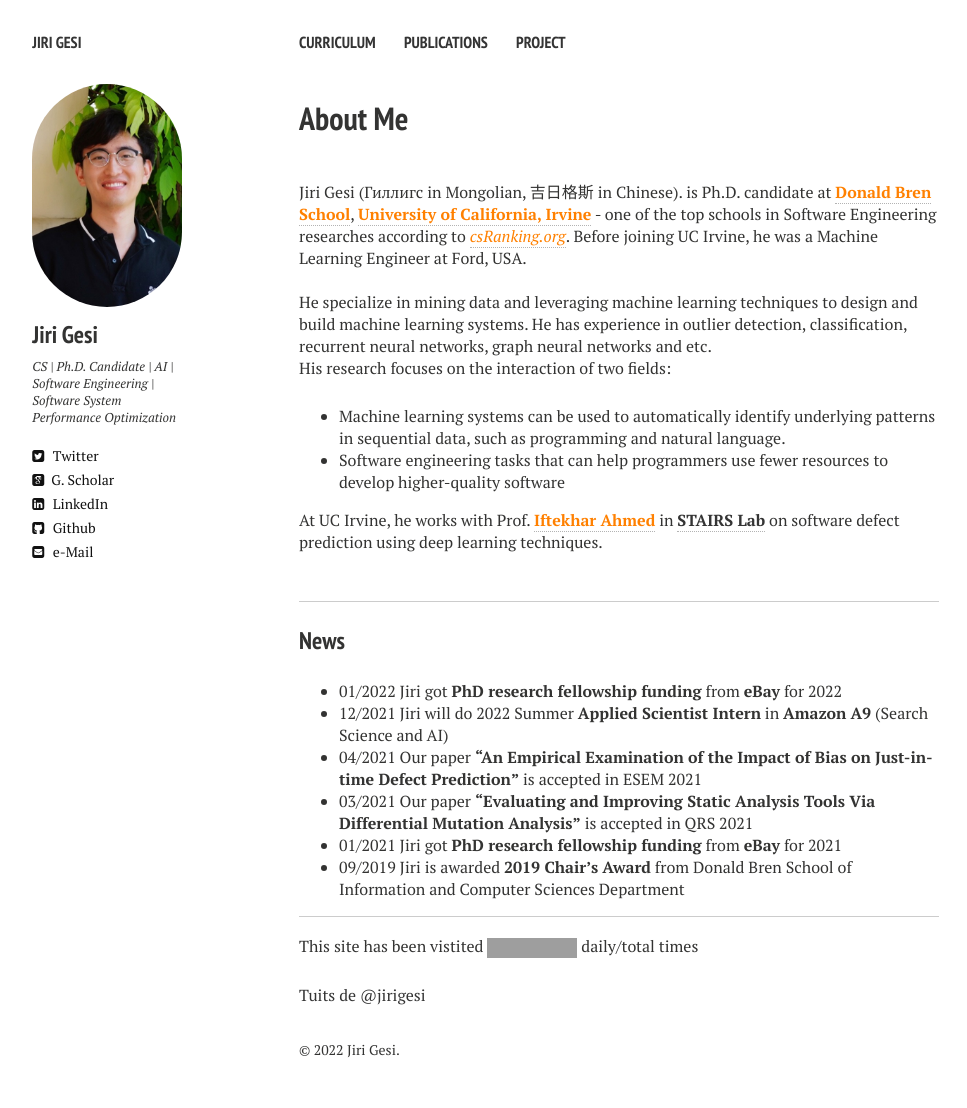
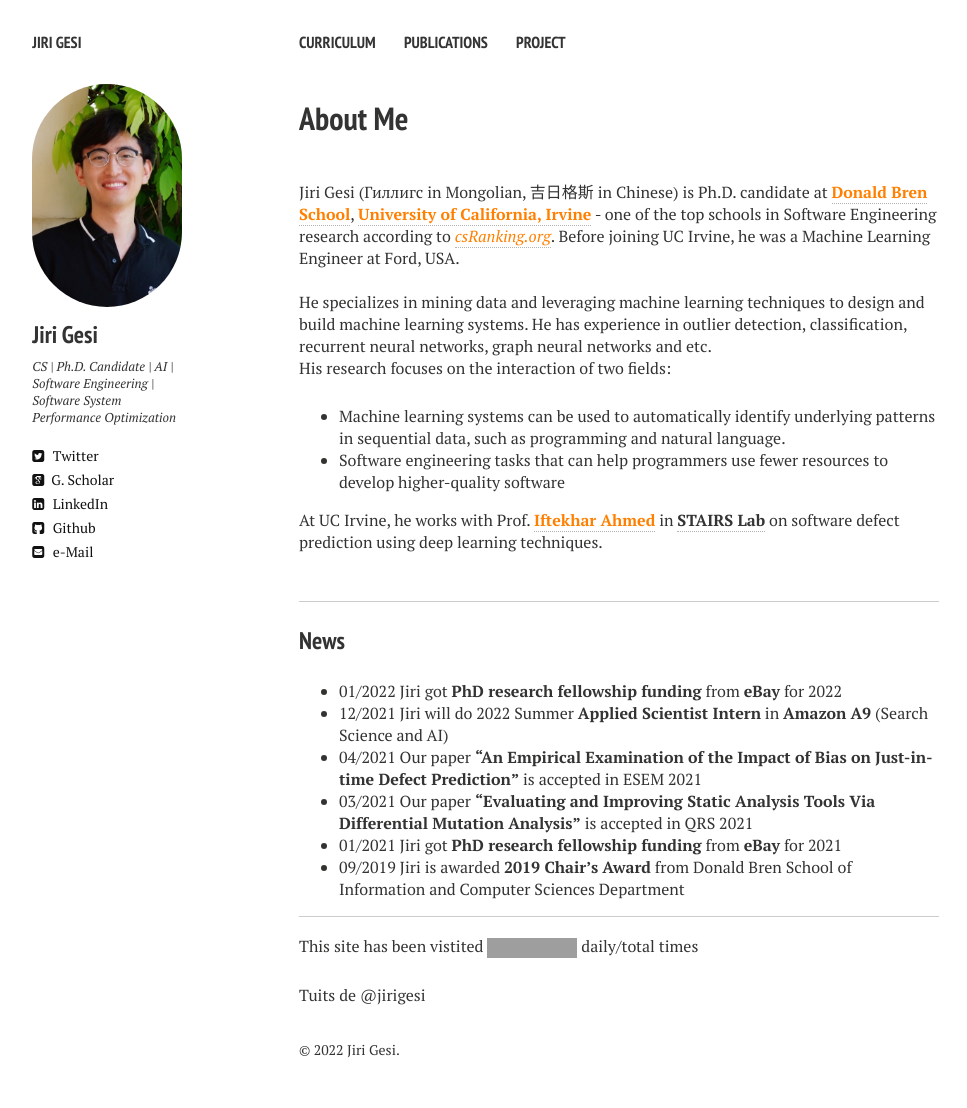
Before and after one commit to Jirigesi/Jirigesi.github.io, a Jekyll site: the page built from index.md, in a window 1280 px wide. Shown: the whole page, without its empty margins (21-988 px from the left). Built offline with Jekyll 4.4.1, drawn with Linux system fonts in a browser that asks for light colours; nearby versions of some CDN libraries; comment, search, counter and statistics services are not loaded; grey boxes are pictures that could not be loaded.

Commit message:
Update index.md

```diff
--- a/index.md
+++ b/index.md
@@ -8,11 +8,11 @@ tags: [Jekyll, theme, responsive, blog, template]
 
 <br />
 
-Jiri Gesi (Гиллигс in Mongolian, 吉日格斯 in Chinese). is Ph.D. candidate at <a style="color:rgb(255,128,0)">**Donald Bren School**</a>,  <a style="color:rgb(255,128,0)">**University of California, Irvine**</a> - one of the top schools in Software Engineering researches according to <a href="http://csrankings.org/#/index?soft&us" style="color:rgb(255,128,0)">*csRanking.org*</a>. Before joining UC Irvine, he was a Machine Learning Engineer at Ford, USA.
+Jiri Gesi (Гиллигс in Mongolian, 吉日格斯 in Chinese) is Ph.D. candidate at <a style="color:rgb(255,128,0)">**Donald Bren School**</a>,  <a style="color:rgb(255,128,0)">**University of California, Irvine**</a> - one of the top schools in Software Engineering research according to <a href="http://csrankings.org/#/index?soft&us" style="color:rgb(255,128,0)">*csRanking.org*</a>. Before joining UC Irvine, he was a Machine Learning Engineer at Ford, USA.
 
 <br />
 
-He specialize in mining data and leveraging machine learning techniques to design and build machine learning systems. He has experience in outlier detection, classification, recurrent neural networks, graph neural networks and etc.
+He specializes in mining data and leveraging machine learning techniques to design and build machine learning systems. He has experience in outlier detection, classification, recurrent neural networks, graph neural networks and etc.
 
 His research focuses on the interaction of two fields:
 
```
